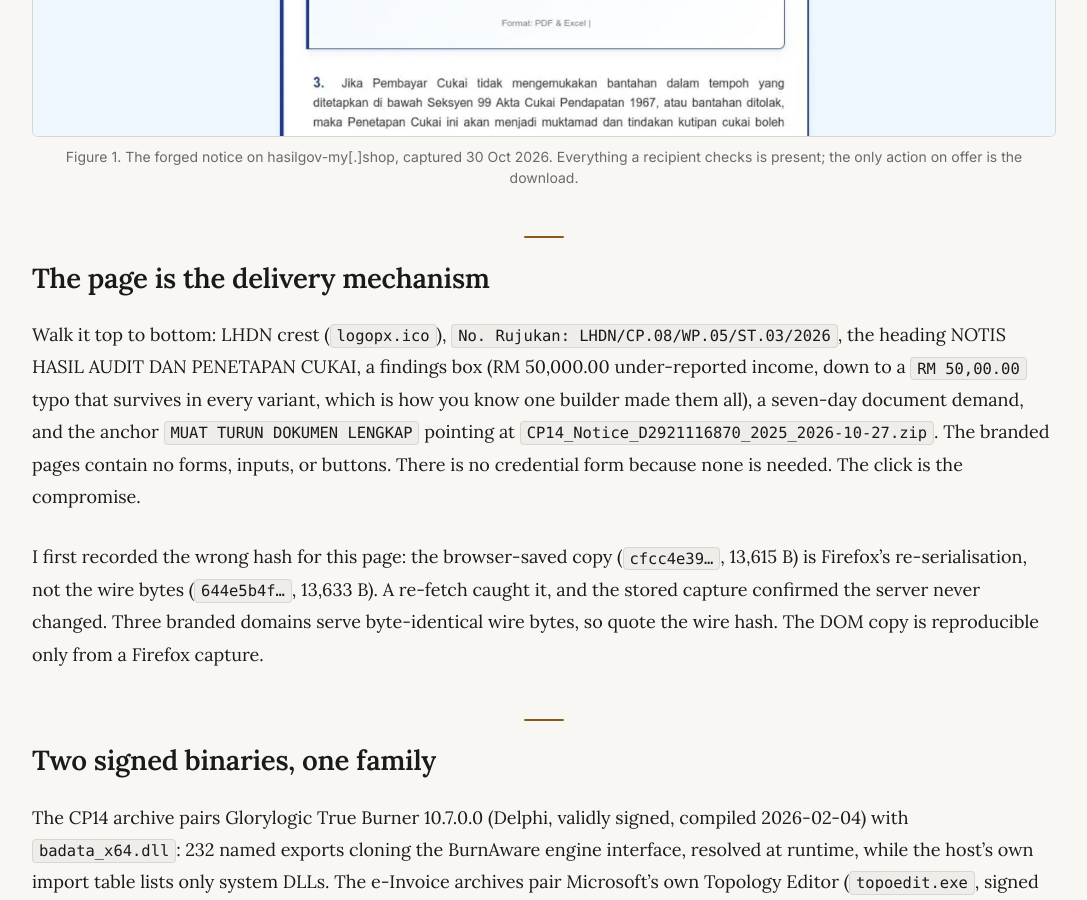
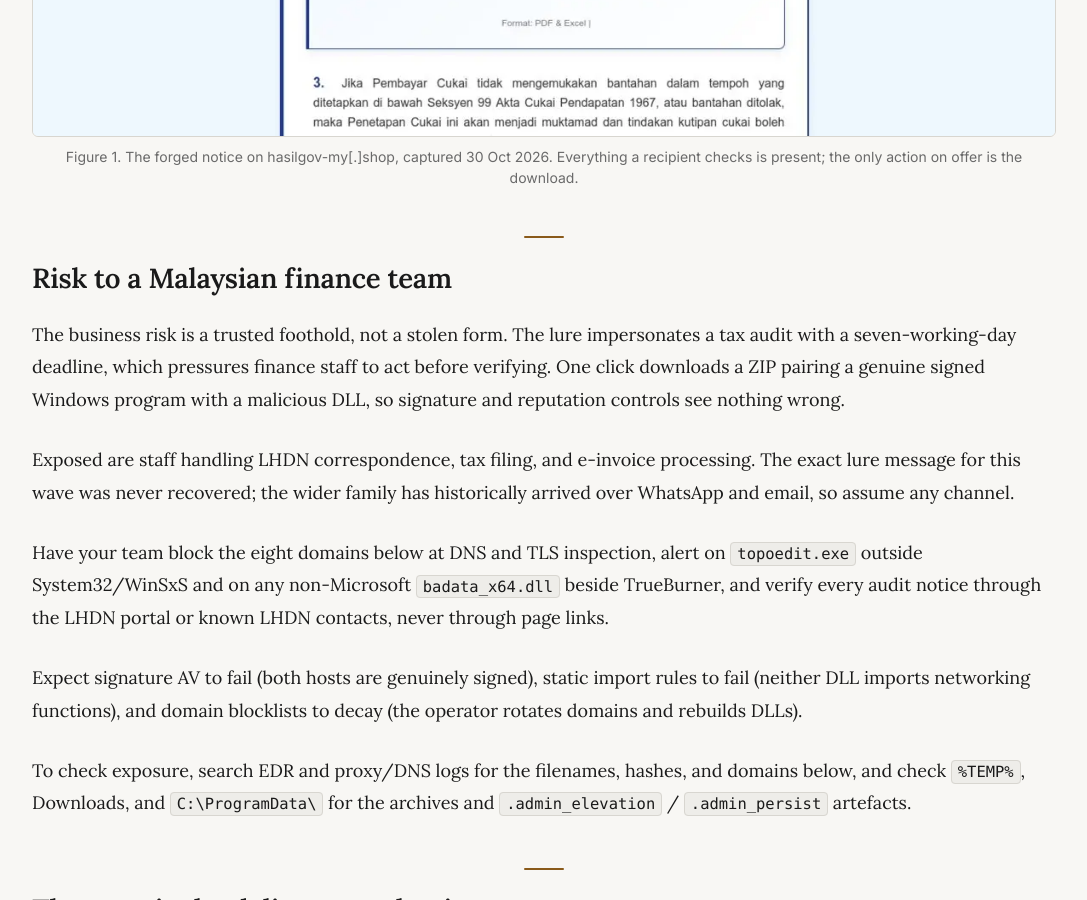
Before and after one commit to amirulcyber/amirulcyber.github.io, a Jekyll site: the page built from _posts/2026-11-02-malaysia-lhdn-tax-audit-impersonate.md, in a window 1280 px wide and 900 px high, scrolled down 1744 px. Shown: the whole window, without its empty margins (96-1183 px from the left). Built offline with Jekyll 4.4.1, drawn with Linux system fonts in a browser that asks for light colours; some of the changed text lies outside the part shown.

Commit message:
LHDN post: drop page-marker/query blocks (opsec), add finance-team risk section

````diff
--- a/_posts/2026-11-02-malaysia-lhdn-tax-audit-impersonate.md
+++ b/_posts/2026-11-02-malaysia-lhdn-tax-audit-impersonate.md
@@ -12,6 +12,18 @@ tags: [malaysia, lhdn, tax-phish, silver-fox, void-arachne, dll-sideloading, ioc
 On 26 October 2026, Malaysian finance staff started receiving a tax-audit memorandum that looked exactly like correspondence from Lembaga Hasil Dalam Negeri Malaysia: the crest, a file reference, a forged director-general signature, and a seven-working-day deadline under section 99 of the Income Tax Act 1967. It was served from at least 21 live endpoints across four hosting arrangements. The page asked for no credentials. It had one interactive element, a download button, and the downloads were the attack: ZIP archives pairing genuine signed Windows programs with malicious DLLs. Of 32 verified indicators, 29 appear in none of the four vendor reports covering this campaign family. The grading is probable Silver Fox (Void Arachne), and this post keeps it at probable throughout.
 
 {% include figure.html src="/assets/img/figure1-lhdn-fake-audit-notice.jpg" alt="Forged LHDN tax-audit notice as served from hasilgov-my.shop: crest, reference number, audit findings, and the MUAT TURUN DOKUMEN LENGKAP download button" caption="Figure 1. The forged notice on hasilgov-my[.]shop, captured 30 Oct 2026. Everything a recipient checks is present; the only action on offer is the download." eager=true width="1200" height="1335" %}
+
+## Risk to a Malaysian finance team
+
+The business risk is a trusted foothold, not a stolen form. The lure impersonates a tax audit with a seven-working-day deadline, which pressures finance staff to act before verifying. One click downloads a ZIP pairing a genuine signed Windows program with a malicious DLL, so signature and reputation controls see nothing wrong.
+
+Exposed are staff handling LHDN correspondence, tax filing, and e-invoice processing. The exact lure message for this wave was never recovered; the wider family has historically arrived over WhatsApp and email, so assume any channel.
+
+Have your team block the eight domains below at DNS and TLS inspection, alert on `topoedit.exe` outside System32/WinSxS and on any non-Microsoft `badata_x64.dll` beside TrueBurner, and verify every audit notice through the LHDN portal or known LHDN contacts, never through page links.
+
+Expect signature AV to fail (both hosts are genuinely signed), static import rules to fail (neither DLL imports networking functions), and domain blocklists to decay (the operator rotates domains and rebuilds DLLs).
+
+To check exposure, search EDR and proxy/DNS logs for the filenames, hashes, and domains below, and check `%TEMP%`, Downloads, and `C:\ProgramData\` for the archives and `.admin_elevation` / `.admin_persist` artefacts.
 
 ## The page is the delivery mechanism
 
@@ -71,14 +83,3 @@ Observed 26 October to 2 November 2026; every endpoint below returned `200` when
 - `…INV77194….exe` / `…INV16697….exe` (`topoedit.exe` host, identical), 227,688 B: `1688fe4698c45680851f5d90aff71fffdccb19c1b283a8c10cbc729c8efca7d8`
 - `tedutil.dll` (MyInvois), 109,056 B: `9500e41175cbe66a3e95bd863e0e855cf15f51ab9a44024fa082697ec992db0f`
 - `tedutil.dll` (Tenaga), 109,568 B: `4841193715abddabd3b85e8d9bab651ffd7169286365f59b6dc0f1fde1be8d97`
-
-**Page markers:** wire `644e5b4f53990e38b3e202cbc6e24a0cc56592ce23ad4724a1a27e8165bc6979` (13,633 B); favicon `logopx.ico` (hash `940271831`); asset `马来西亚images.png` retained in every variant.
-
-Two things this post does not claim. No C2 configuration was recovered, so the Overlord-versus-ValleyRAT call is unadjudicated, and the delivery lure (the message that brought recipients to the page) was never captured. Attribution stays at probable: a shared kit builder is the standing counter-hypothesis, answered only by the shared hosting and the shared payload pool, not dismissed by them.
-
-```
-# the branded pages, byte-identical on the wire (13,633 B)
-644e5b4f53990e38b3e202cbc6e24a0cc56592ce23ad4724a1a27e8165bc6979
-```
-
-Recheck before blocking: the operator cleans hosts rather than losing them (`45.192.110.206` dropped its listeners on 2 Nov with the box still up), and the first capture missed `mhftee.my[.]id` entirely. Absence on one check is not absence.
````
